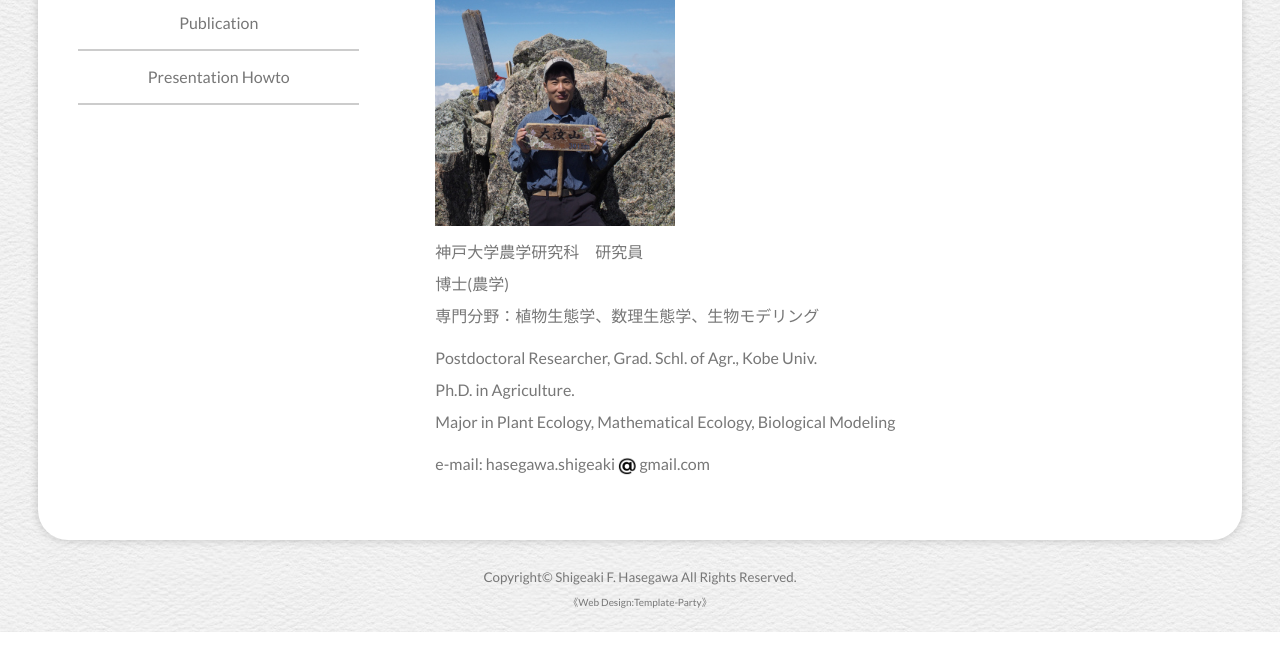
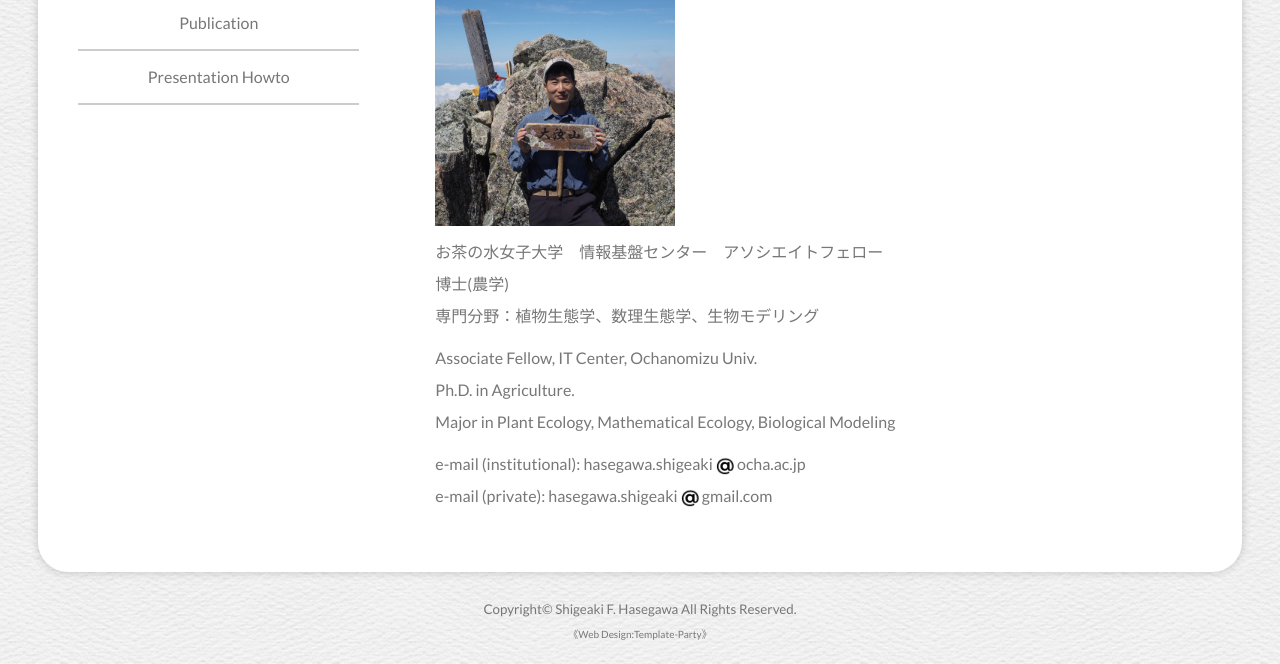
Before and after one commit to sfhasegawa/sfhasegawa.github.io, a plain HTML site: page index.html in a window 1280 px wide. Shown: the part 672-1336 px from the top of the page. Before the commit the page ends 1304 px from the top, so only its background shows below. Drawn offline with Linux system fonts and the light colour scheme.

Commit message:
Update index.html
Moved to Ochanomizu Univ.

```diff
--- a/index.html
+++ b/index.html
@@ -44,19 +44,22 @@ Shigeaki F. HASEGAWA, Ph. D.<br>
 <img src="images/hasegawa.jpg" height="240px" width="240px">
 </p>
 <p>
-神戸大学農学研究科　研究員<br>
+お茶の水女子大学　情報基盤センター　アソシエイトフェロー<br>
 博士(農学)<br>
 専門分野：植物生態学、数理生態学、生物モデリング<br>
 </p>
 <p>
-Postdoctoral Researcher, Grad. Schl. of Agr., Kobe Univ.<br>
+Associate Fellow, IT Center, Ochanomizu Univ.<br>
 Ph.D. in Agriculture.<br>
 Major in Plant Ecology, Mathematical Ecology, Biological Modeling<br>
 </p>
 <p>
-e-mail: hasegawa.shigeaki
+e-mail (institutional): hasegawa.shigeaki
 <img src="images/tlyuz.png" height="18px" width="18px">
-gmail.com
+ocha.ac.jp<br>
+e-mail (private): hasegawa.shigeaki
+<img src="images/tlyuz.png" height="18px" width="18px">
+gmail.com<br>
 </p>
 
 </section>
```
